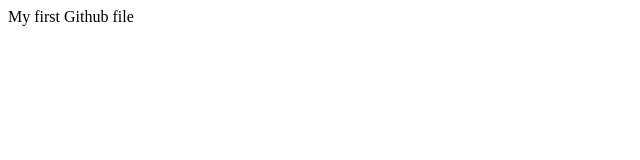
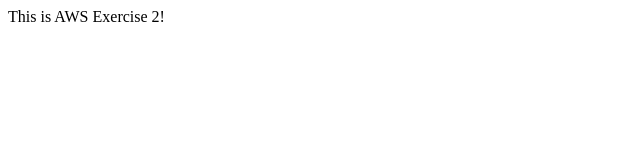
Before and after one commit to abhilashhm/awsexercise, a plain HTML site: page index.html in a window 1280 px wide. Shown: the full height of the page, 0-640 px from the left. Drawn offline with Linux system fonts and the light colour scheme.

Commit message:
Update index.html

```diff
--- a/index.html
+++ b/index.html
@@ -1,5 +1,5 @@
 <html>
 <body>
-My first Github file
+This is AWS Exercise 2!
 </body>
 </html>
```
